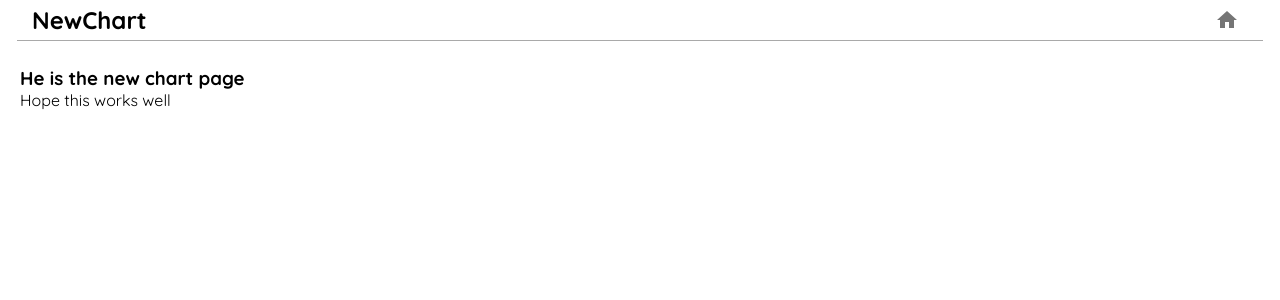
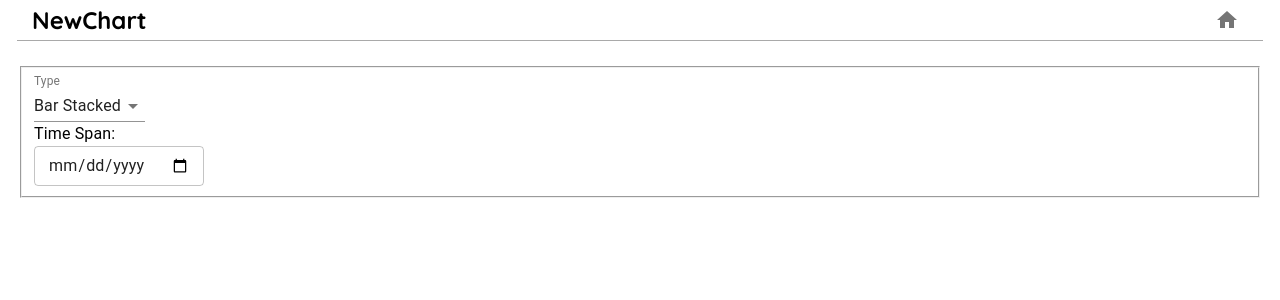
Before and after one commit to nparthas/Budgets, a React (Create React App) app in the folder app/desktop/: page /NewChart in a window 1280 px wide. Shown: the top 300 px of the page. Built offline with nearby package versions, Linux system fonts and the light colour scheme; no server answers.

Commit message:
adding chart form

```diff
--- a/app/desktop/src/pages/NewChart.js
+++ b/app/desktop/src/pages/NewChart.js
@@ -1,8 +1,89 @@
+import { motion } from "framer-motion";
+import { useState } from "react";
+import KeyboardArrowRightIcon from "@material-ui/icons/KeyboardArrowRight";
+import {
+  makeStyles,
+  Button,
+  InputLabel,
+  TextField,
+  Select,
+  MenuItem,
+  FormControlLabel,
+  FormControl,
+  Typography,
+} from "@material-ui/core";
+import { useHistory } from "react-router-dom";
+import { blueGrey } from "@material-ui/core/colors";
+
+const useStyles = makeStyles({
+  field: {
+    marginTop: 20,
+    marginBottom: 20,
+    display: "block",
+  },
+  form: {
+    width: "350px",
+    background: "grey",
+    padding: "20px 5px",
+  },
+  button: {
+    marginRight: "20px",
+    backgroundColor: blueGrey[900],
+    "&:hover": {
+      backgroundColor: blueGrey[500],
+    },
+  },
+  button_right: {
+    float: "right",
+    backgroundColor: blueGrey[900],
+    "&:hover": {
+      backgroundColor: blueGrey[500],
+    },
+  },
+  formControl: {
+    minWidth: 150,
+    display: "block",
+  },
+  date: {
+    display: "inline",
+  },
+});
+
 const NewChart = () => {
+  const classes = useStyles();
   return (
     <div>
-      <h3>He is the new chart page</h3>
-      <p>Hope this works well</p>
+      <form action="">
+        <fieldset>
+          {/* <legend>Create New Chart</legend> */}
+          <FormControl className={classes.formControl}>
+            <InputLabel id="demo-simple-select-label">Type</InputLabel>
+            <Select
+              labelId="demo-simple-select-label"
+              id="demo-simple-select"
+              defaultValue="bar stacked"
+              // onChange={handleChange}
+            >
+              <MenuItem value="bar stacked">Bar Stacked</MenuItem>
+              <MenuItem value="bar grouped">Bar Grouped</MenuItem>
+              <MenuItem value="pie">Pie</MenuItem>
+              <MenuItem value="line">Line</MenuItem>
+            </Select>
+          </FormControl>
+          <FormControl className={classes.formControl}>
+            <Typography>Time Span: </Typography>
+            <TextField
+              className={classes.date}
+              // onChange={(e) => setExpenseDate(e.target.value)}
+              type="date"
+              variant="outlined"
+              required
+              // error={titleError}
+              size="small"
+            />
+          </FormControl>
+        </fieldset>
+      </form>
     </div>
   );
 };
```
